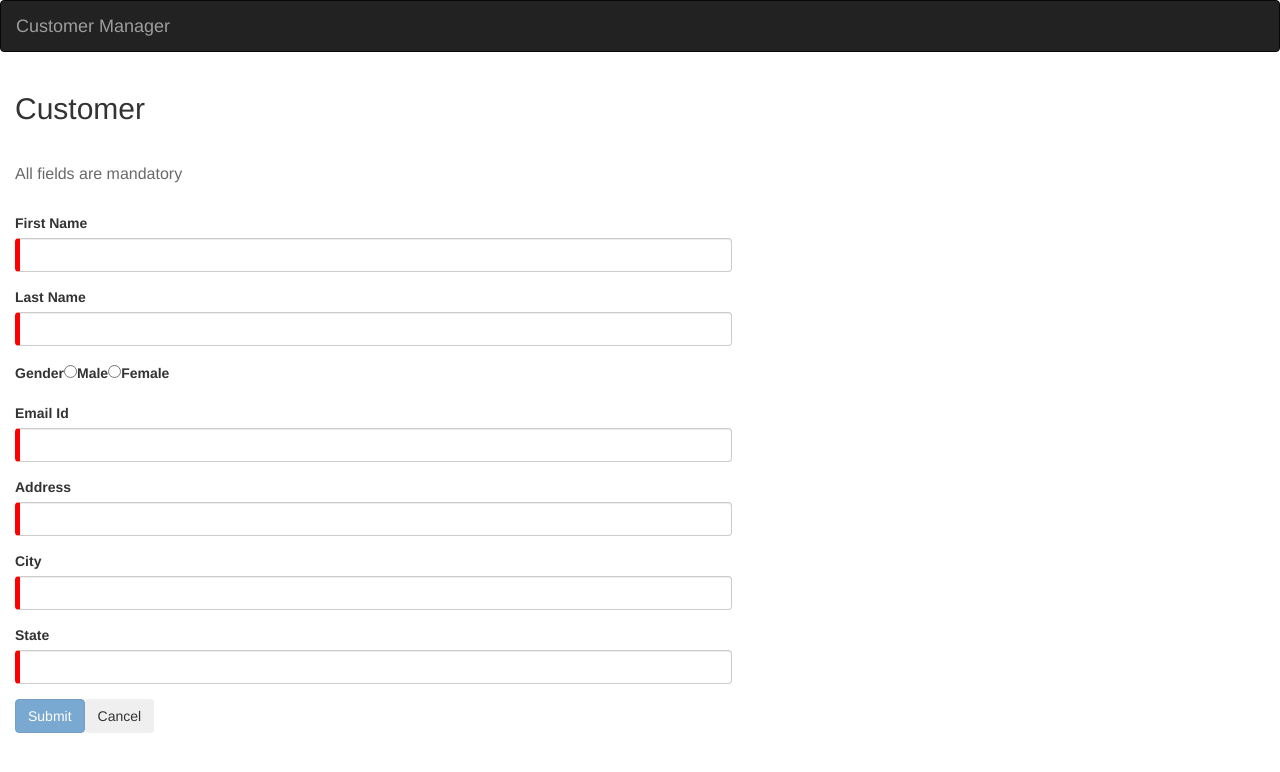
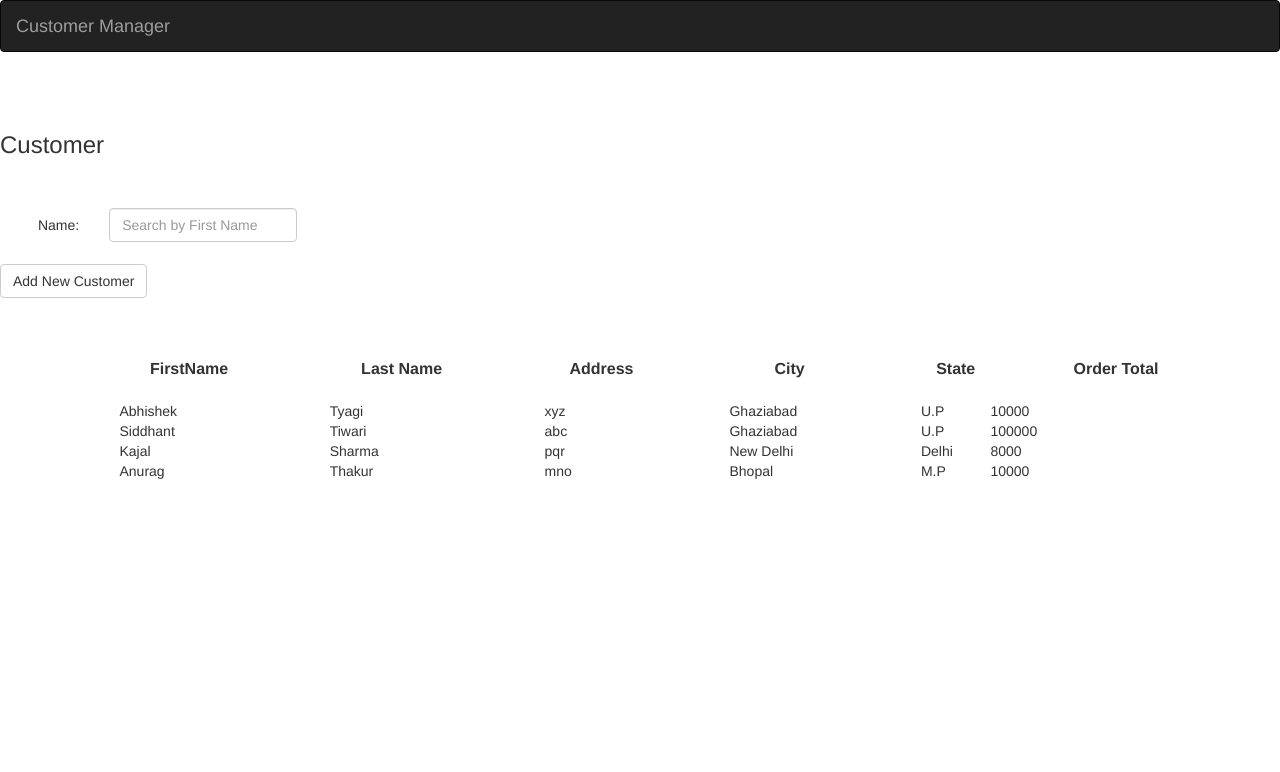
Before and after one commit to Sid4697/AngularProject, an Angular app in the folder custom/: page / in a window 1280 px wide. Shown: the top 772 px of the page. Built offline with nearby package versions, Linux system fonts and the light colour scheme.

Commit message:
Third Commit

```diff
--- a/custom/src/app/app-routing.module.ts
+++ b/custom/src/app/app-routing.module.ts
@@ -1,8 +1,17 @@
 import { NgModule } from '@angular/core';
 import { Routes, RouterModule } from '@angular/router';
+import { RegisterComponent} from './register/register.component'
+import {ModuleWithProviders} from '@angular/core'
+import {CustomerComponent} from './customer/customer.component'
 
-const routes: Routes = [];
 
+const routes: Routes = [
+  { path:'register', component: RegisterComponent},
+  { path:'', component: CustomerComponent},
+  { path:'customer', component: CustomerComponent},
+  { path:'**', component: CustomerComponent},
+   ];
+export const routing: ModuleWithProviders<any> = RouterModule.forRoot(routes);
 @NgModule({
   imports: [RouterModule.forRoot(routes)],
   exports: [RouterModule]
--- a/custom/src/app/app.component.html
+++ b/custom/src/app/app.component.html
@@ -6,5 +6,4 @@
     </div>
 
 </nav>
-<!--app-customer></app-customer!-->
-<app-register></app-register>
+<router-outlet></router-outlet>
--- /dev/null
+++ b/custom/src/app/customer/customer-filter.pipe.ts
@@ -0,0 +1,17 @@
+import { Pipe,PipeTransform } from "@angular/core";
+import { Customer } from "./customer.model";
+
+@Pipe({
+    name: 'customerFilter'
+})
+
+export class CustomerFilterPipe implements PipeTransform {
+    transform(customers: Customer[],searchTerm: string): Customer[]
+    {
+         if(!customers || !searchTerm){
+             return customers;
+         }
+
+    return customers.filter(c=>c.firstName.toLowerCase().indexOf(searchTerm.toLowerCase())!==-1);
+    }
+}
--- a/custom/src/app/customer/customer.component.html
+++ b/custom/src/app/customer/customer.component.html
@@ -7,13 +7,13 @@
         <h5>Name:</h5>
       </div>
       <div class="col-xs-2">
-        <input type="text" placeholder="Customer name" (input)="searchCustomer(firstName.value)" class="form-control" #firstName />
+        <input type="text" placeholder="Search by First Name" class="form-control" [(ngModel)]="searchTerm" />
       </div>
       </div>
 
 
     <div class="float-left">
-    <button type="button" class="btn btn-default">Add New Customer</button>
+    <button type="btn" (click)="addCustomer()" class="btn btn-default">Add New Customer</button>
     </div>
 
     <div class="table-responsive">
@@ -27,7 +27,7 @@
           <th style="text-align:center;">State</th>
           <th style="text-align:left;">Order Total</th>
         </tr>
-        <tr *ngFor="let data of filterCustomer" style="background-color:white">
+        <tr *ngFor="let data of customers | customerFilter: searchTerm" style="background-color:white">
           <td><img [src]="imageSrc"></td>
           <td> {{data.firstName}} </td>
           <td> {{data.lastName}} </td>
@@ -37,7 +37,6 @@
           <td> {{data.orderTotal}} </td>
          </tr>
       </table>
-
     </div>
   </div>
 </div>
--- a/custom/src/app/customer/customer.component.ts
+++ b/custom/src/app/customer/customer.component.ts
@@ -1,5 +1,8 @@
+import { routing } from './../app-routing.module';
+import { CustomersService } from './../customers.service';
 import { Component, OnInit } from '@angular/core';
-import {Customer} from './customer.model'
+import {Router} from '@angular/router';
+
 
 @Component({
   selector: 'app-customer',
@@ -7,25 +10,25 @@ import {Customer} from './customer.model'
   styleUrls: ['./customer.component.css']
 })
 export class CustomerComponent implements OnInit {
-  filterCustomer: Customer[];
-  customers: Customer[] = [
-    new Customer('Abhishek','Tyagi','xyz','Male','Ghaziabad','U.P',10000),
-    new Customer('Siddhant','Tiwari','abc','Male','Ghaziabad','U.P',100000),
-    new Customer('Kajal','Sharma','pqr','Female','New Delhi','Delhi',8000),
-    new Customer('Anurag','Thakur','mno','Male','Bhopal','M.P',10000)
-  ];
-  searchCustomer(value: string)
-  {
-    if(value!=null || value=="")
-    {
-    this.filterCustomer=this.customers.filter(c =>c.firstName.toLowerCase().indexOf(value.toLowerCase())>=0);
-  }
+
+  customers;
+  searchTerm;
+
+     constructor(service: CustomersService,private router: Router)
+     {
+        this.customers=service.getCustomer();
+
+     }
+     addCustomer(){
+      this.router.navigate(['/register']);
+     }
+
+
+
+
+  ngOnInit() {
+
   }
 
-  constructor() { }
-
-  ngOnInit(): void {
-    this.filterCustomer=this.customers;
-  }
 
 }
--- a/custom/src/app/customer/customer.model.ts
+++ b/custom/src/app/customer/customer.model.ts
@@ -1,19 +1,23 @@
+
 export class Customer{
     public firstName: string;
     public lastName: string;
     public address: any;
     public gender: string;
+    public email: string;
     public city: string;
     public state: string;
     public orderTotal: number;
-    constructor(firstName: string,lastName: string,address: any,gender: string,city: string,state: string,orderTotal: number)
+    constructor(firstName: string,lastName: string,address: any,gender: string,email: string,city: string,state: string,orderTotal: number)
     {
         this.firstName=firstName;
         this.lastName=lastName;
         this.address=address;
         this.gender=gender;
+        this.email=email;
         this.city=city;
         this.state=state;
         this.orderTotal=orderTotal;
     }
+
 }
--- /dev/null
+++ b/custom/src/app/customers.service.ts
@@ -0,0 +1,19 @@
+import { Injectable } from '@angular/core';
+import { Customer} from './customer/customer.model'
+
+@Injectable({
+  providedIn: 'root'
+})
+export class CustomersService {
+
+   getCustomer()
+   {
+     const serCustomer:Customer[]=[
+      new Customer('Abhishek','Tyagi','xyz','Male','123@xyz.com','Ghaziabad','U.P',10000),
+      new Customer('Siddhant','Tiwari','abc','Male','420@xyz.com','Ghaziabad','U.P',100000),
+      new Customer('Kajal','Sharma','pqr','Female','9211@xyz.com','New Delhi','Delhi',8000),
+      new Customer('Anurag','Thakur','mno','Male','abc@xyz.com','Bhopal','M.P',10000)
+    ];
+     return serCustomer;
+   }
+}
--- a/custom/src/app/register/register.component.html
+++ b/custom/src/app/register/register.component.html
@@ -97,7 +97,8 @@
 
           <div class="form-group" style="text-align:left">
             <button type="submit" [disabled]="!loginForm.form.valid" class="btn btn-primary">Submit</button>
-            <button type="button" class="btn">Cancel</button>
+            <button type="button" class="btn" routerLink="/customer">
+              Cancel</button>
           </div>
 
         <div class="col-md-4">
--- a/custom/src/app/register/register.component.ts
+++ b/custom/src/app/register/register.component.ts
@@ -1,5 +1,6 @@
 import { Component, OnInit } from '@angular/core';
 import {NgForm} from '@angular/forms';
+
 
 
 @Component({
@@ -22,6 +23,7 @@ export class RegisterComponent implements OnInit {
     console.log(form.value.address);
     console.log(form.value.city);
     console.log(form.value.state);
+
   }
 
 }
```
Also changed, not shown: custom/src/app/app.module.ts (+8 -3 lines).
